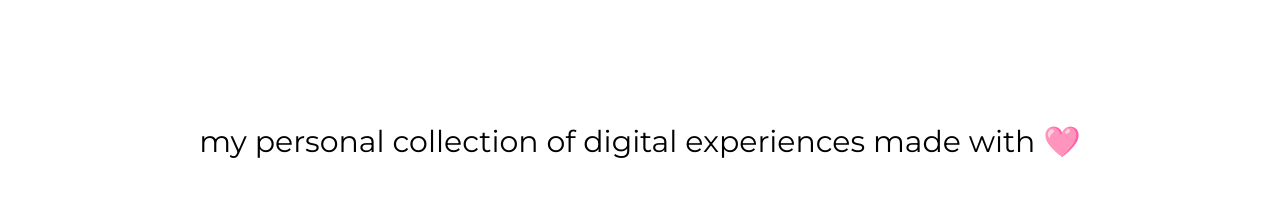
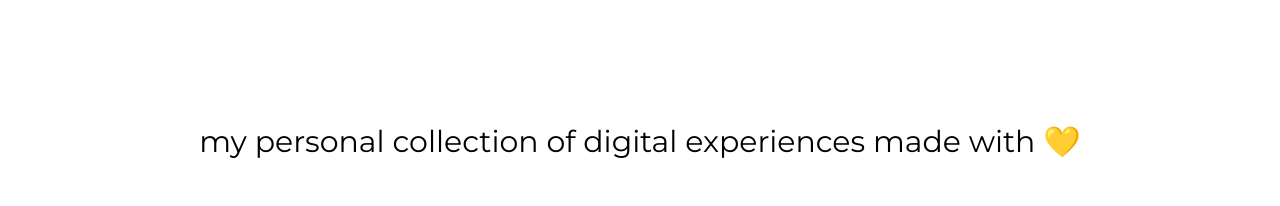
Before and after one commit to jakuzzibubbles/portfolio-white, a React (Vite) app: page / in a window 1280 px wide. Shown: the part 820-1026 px from the top of the page. Built offline with nearby package versions, Linux system fonts and the light colour scheme.

Commit message:
changed emoji

```diff
--- a/src/Projects.jsx
+++ b/src/Projects.jsx
@@ -13,7 +13,7 @@ const Projects = () => {
   return (
     <div className="container mx-auto px-6 py-12 mt-24 bg-transparent">
       <h1 className="text-3xl text-black text-center mb-12 flex items-center justify-center gap-2 flex-wrap">
-        my personal collection of digital experiences made with 🩷
+        my personal collection of digital experiences made with 💛
       </h1>
 
       <Swiper
```
